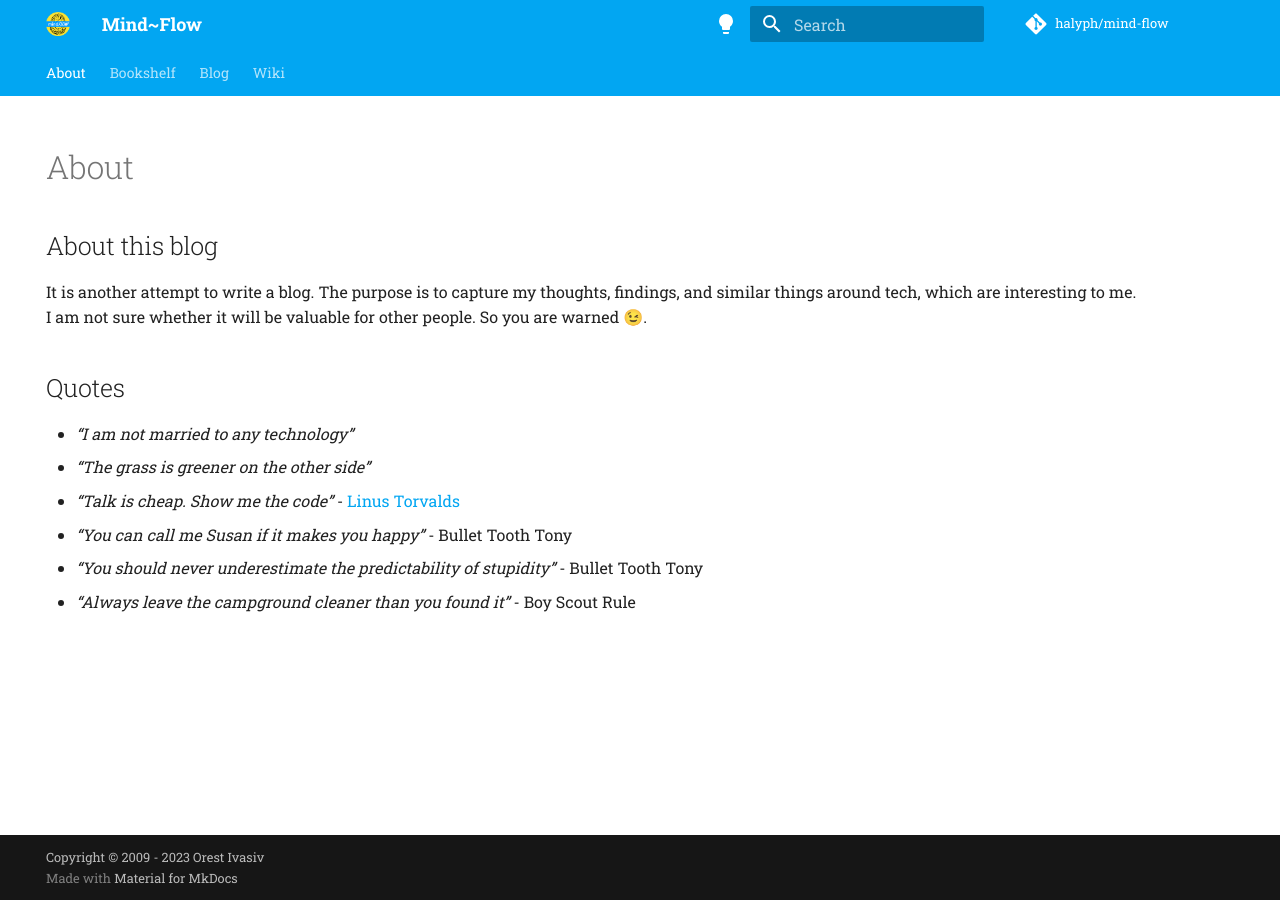
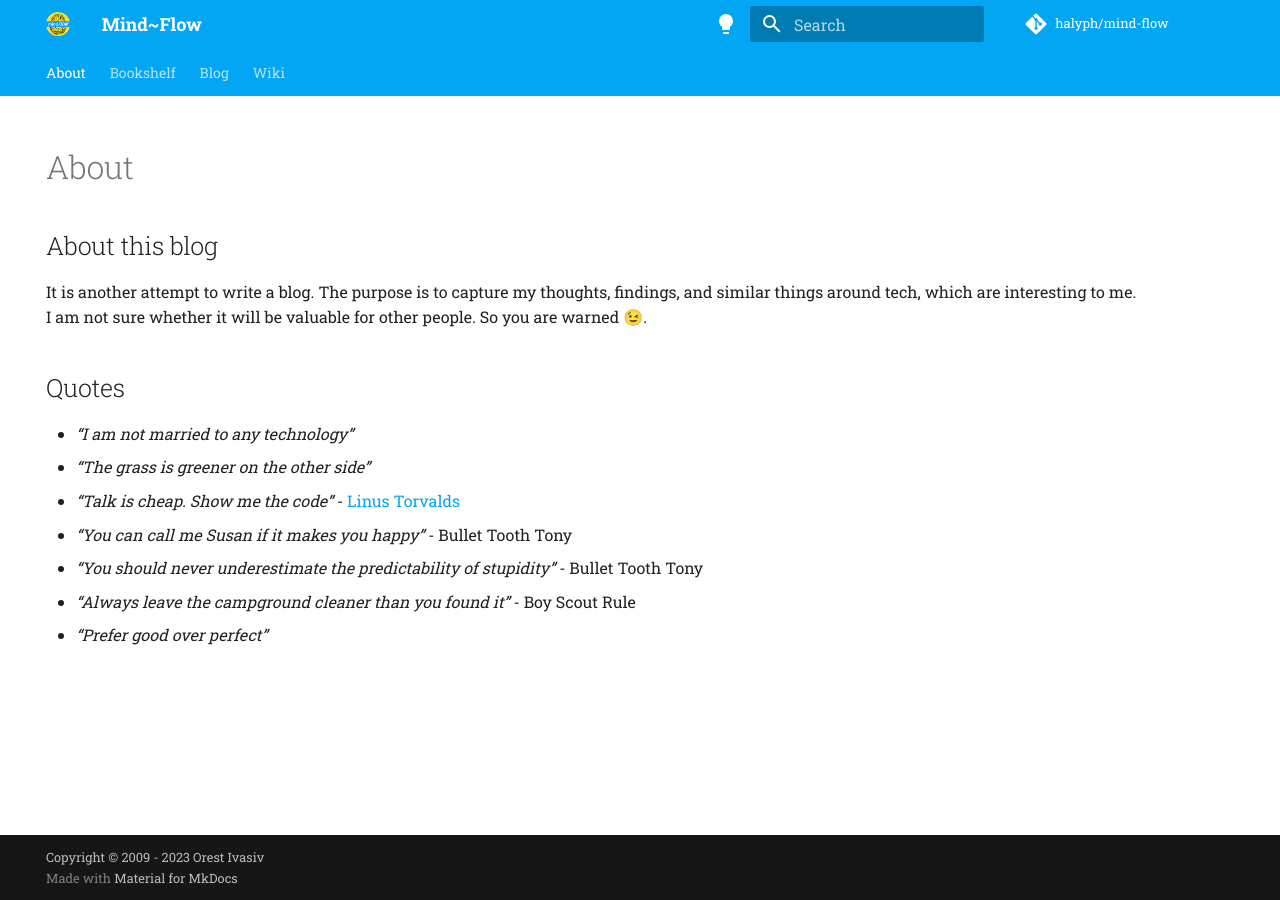
Before and after one commit to halyph/mind-flow, an MkDocs documentation site: the page built from docs/about.md, in a window 1280 px wide. Built offline with MkDocs 1.6.1 and Material for MkDocs 9.7.7, drawn with Linux system fonts in a browser that asks for light colours; comment, search, counter and statistics services are not loaded.

Commit message:
Update about.md

```diff
--- a/docs/about.md
+++ b/docs/about.md
@@ -19,3 +19,4 @@ I am not sure whether it will be valuable for other people. So you are warned
 - *"You can call me Susan if it makes you happy"* - Bullet Tooth Tony
 - *"You should never underestimate the predictability of stupidity"* - Bullet Tooth Tony
 - *"Always leave the campground cleaner than you found it"* - Boy Scout Rule
+- *"Prefer good over perfect"*
```
